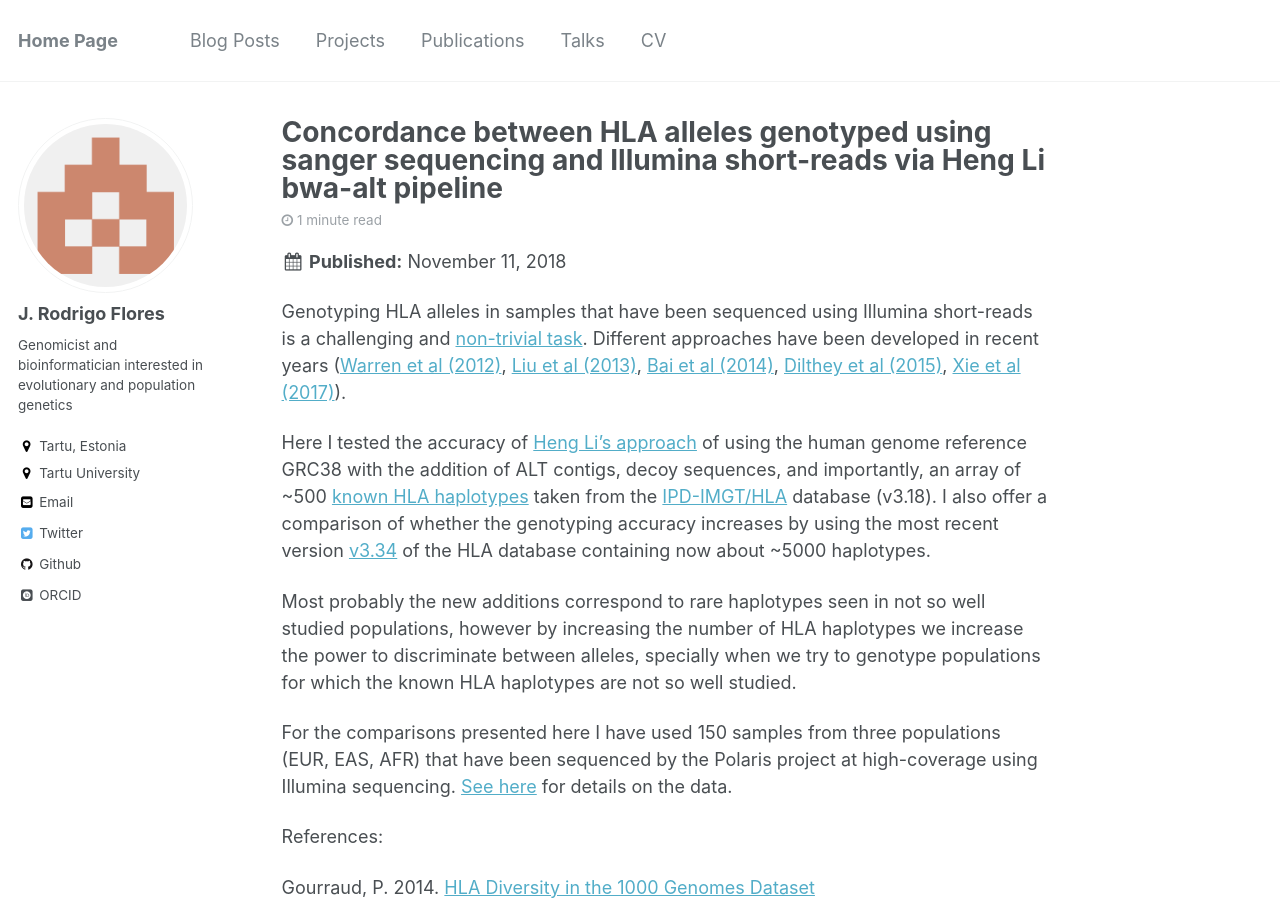
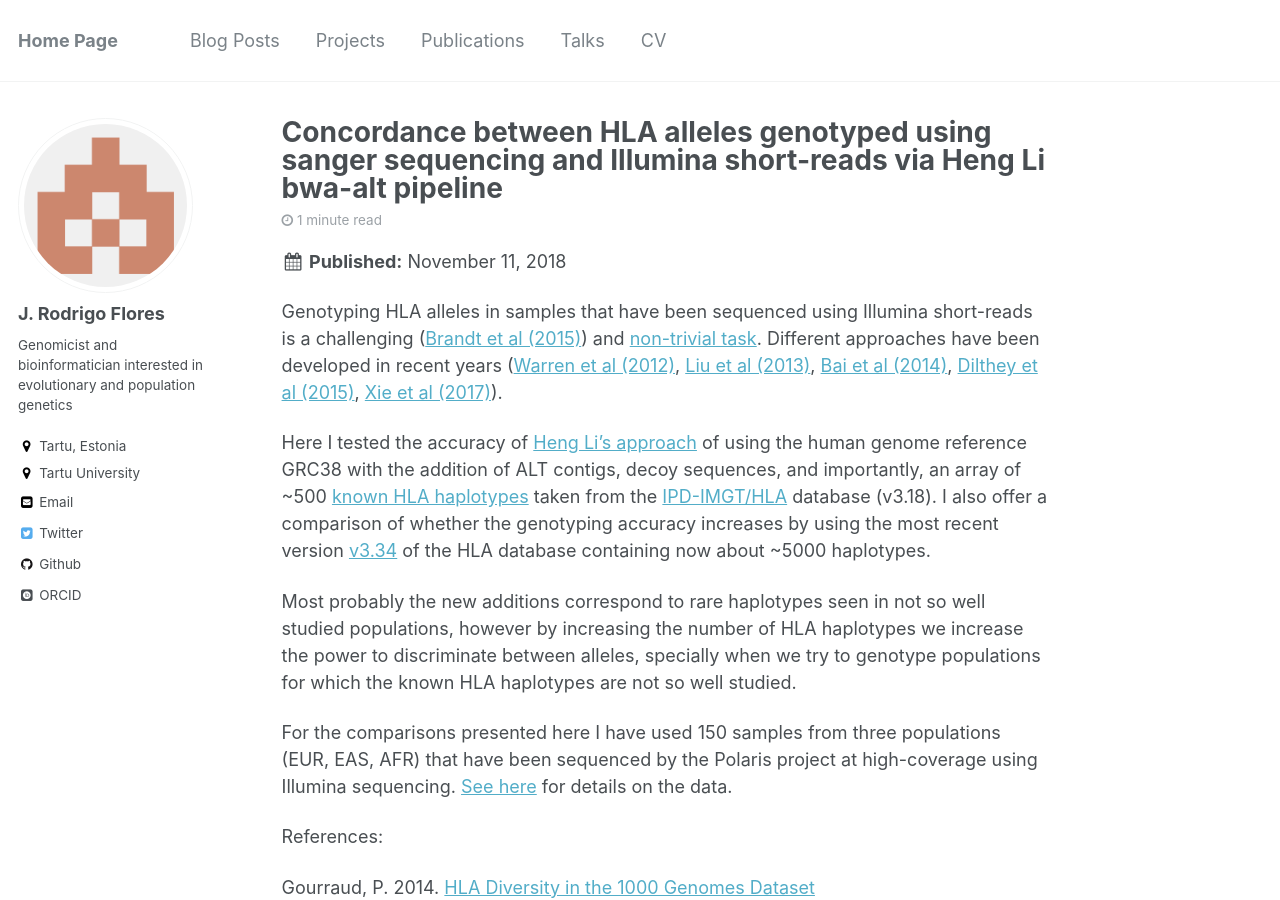
Before and after one commit to JRodrigoF/JRodrigoFlores.github.io, a Jekyll site: the page built from _posts/2018-11-11-HLA-genotyping-concordance-sanger-illumina.md, in a window 1280 px wide and 900 px high. Built offline with Jekyll 4.4.1, drawn with Linux system fonts in a browser that asks for light colours; some web fonts are replaced.

Commit message:
Update 2018-11-11-HLA-genotyping-concordance-sanger-illumina.md

```diff
--- a/_posts/2018-11-11-HLA-genotyping-concordance-sanger-illumina.md
+++ b/_posts/2018-11-11-HLA-genotyping-concordance-sanger-illumina.md
@@ -11,7 +11,7 @@ tags:
   - concordance
 ---
 
-Genotyping HLA alleles in samples that have been sequenced using Illumina short-reads is a challenging and [non-trivial task](http://genestogenomes.org/the-trouble-with-hla-diversity/). Different approaches have been developed in recent years ([Warren et al (2012)](https://genomemedicine.biomedcentral.com/articles/10.1186/gm396), [Liu et al (2013)](https://academic.oup.com/nar/article/41/14/e142/1750166), [Bai et al (2014)](https://bmcgenomics.biomedcentral.com/articles/10.1186/1471-2164-15-325), [Dilthey et al (2015)](https://www.nature.com/articles/ng.3257#methods), [Xie et al (2017)](http://www.pnas.org/content/114/30/8059.full)).
+Genotyping HLA alleles in samples that have been sequenced using Illumina short-reads is a challenging ([Brandt et al (2015)](http://www.g3journal.org/content/5/5/931)) and [non-trivial task](http://genestogenomes.org/the-trouble-with-hla-diversity/). Different approaches have been developed in recent years ([Warren et al (2012)](https://genomemedicine.biomedcentral.com/articles/10.1186/gm396), [Liu et al (2013)](https://academic.oup.com/nar/article/41/14/e142/1750166), [Bai et al (2014)](https://bmcgenomics.biomedcentral.com/articles/10.1186/1471-2164-15-325), [Dilthey et al (2015)](https://www.nature.com/articles/ng.3257#methods), [Xie et al (2017)](http://www.pnas.org/content/114/30/8059.full)).
 
 Here I tested the accuracy of [Heng Li's approach](https://github.com/lh3/bwa/blob/master/README-alt.md#hla-typing) of using the human genome reference GRC38 with the addition of ALT contigs, decoy sequences, and importantly, an array of ~500 [known HLA haplotypes](https://www.ebi.ac.uk/ipd/imgt/hla/docs/version_r3180.html) taken from the [IPD-IMGT/HLA](https://www.ebi.ac.uk/ipd/imgt/hla/) database (v3.18). I also offer a comparison of whether the genotyping accuracy increases by using the most recent version [v3.34](https://www.ebi.ac.uk/ipd/imgt/hla/docs/version_r3340.html) of the HLA database containing now about ~5000 haplotypes.
 
```
